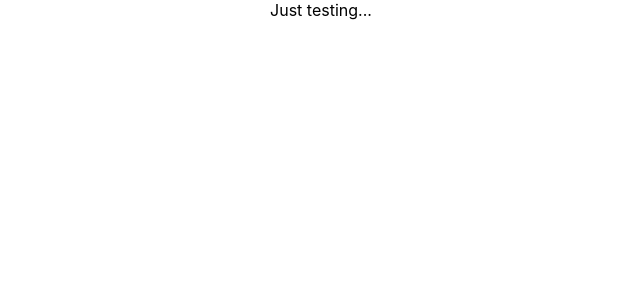
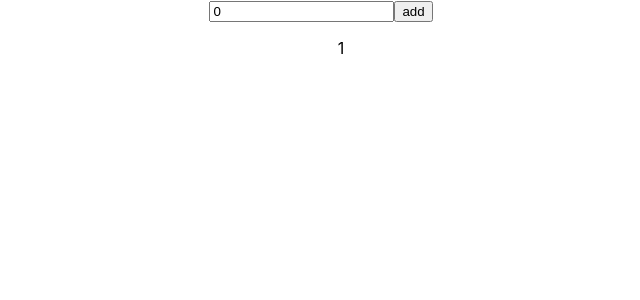
Before and after one commit to diegocl02/mesa-do-meio, a React (Create React App) app: page / in a window 1280 px wide. Shown: the top 300 px of the page, without its empty margins (319-959 px from the left). Built offline with nearby package versions, Linux system fonts and the light colour scheme.

Commit message:
implementation of redux

```diff
--- a/package.json
+++ b/package.json
@@ -8,7 +8,9 @@
     "@testing-library/user-event": "^7.1.2",
     "react": "^16.12.0",
     "react-dom": "^16.12.0",
-    "react-scripts": "3.3.1"
+    "react-redux": "^7.1.3",
+    "react-scripts": "3.3.1",
+    "redux": "^4.0.5"
   },
   "scripts": {
     "start": "react-scripts start",
--- a/src/App.js
+++ b/src/App.js
@@ -1,10 +1,11 @@
 import React from 'react';
 import './App.css';
+import Test from './test'
 
 function App() {
   return (
     <div className="App">
-      {"Just testing..."}
+      <Test></Test>
     </div>
   );
 }
--- /dev/null
+++ b/src/config/reducer.js
@@ -0,0 +1,8 @@
+export const reducer = (state, action) => {
+    switch (action.type) {
+        case "ADD":
+            return { wins: action.payload }
+        default:
+            return state
+    }
+}
--- /dev/null
+++ b/src/config/store.js
@@ -0,0 +1,14 @@
+import { createStore, combineReducers } from 'redux'
+import { reducer } from './reducer'
+
+const initialState = {
+    wins: 1
+}
+
+const store = createStore(
+    reducer,
+    initialState,
+    window.__REDUX_DEVTOOLS_EXTENSION__ && window.__REDUX_DEVTOOLS_EXTENSION__()
+);
+
+export default store
--- a/src/index.js
+++ b/src/index.js
@@ -2,5 +2,12 @@ import React from 'react';
 import ReactDOM from 'react-dom';
 import './index.css';
 import App from './App';
+import {Provider} from 'react-redux'
+import store  from './config/store'
 
-ReactDOM.render(<App />, document.getElementById('root'));
+ReactDOM.render(
+    <Provider store={store }>
+        <App />
+    </Provider>
+,
+document.getElementById('root'));
--- /dev/null
+++ b/src/test.js
@@ -0,0 +1,55 @@
+import React from 'react'
+import { connect } from 'react-redux'
+
+class Test extends React.Component {
+    constructor(props) {
+        super(props)
+        this.state = {
+            currentWin: 0
+        }
+    }
+    handleChange(e) {
+        this.setState({
+            currentWin: e.target.value
+        })
+    }
+    render() {
+        return <div>
+            <input
+                type="text"
+                value={this.state.currentWin}
+                onChange={(e) => this.handleChange(e)}
+            ></input>
+            <button onClick={() => {
+                this.props.add(this.state.currentWin)
+                this.setState({
+                    currentWin: 0
+                })
+            }}> add </button>
+            <ul>
+                {
+                    this.props.wins
+                }
+            </ul>
+        </div>
+    }
+}
+
+function mapDispatchToProps(dispatch) {
+    return {
+        add: (value) => {
+            dispatch({ type: "ADD", payload: value })
+        }
+    }
+}
+
+function mapStateToProps(state, ownProps) {
+    console.log(state.wins)
+    return {
+        wins: state.wins
+    }
+}
+
+const preparedApp = connect(mapStateToProps, mapDispatchToProps)(Test)
+
+export default preparedApp
```
Also changed, not shown: 1 other file (tests, documents, lock files or other folders).
